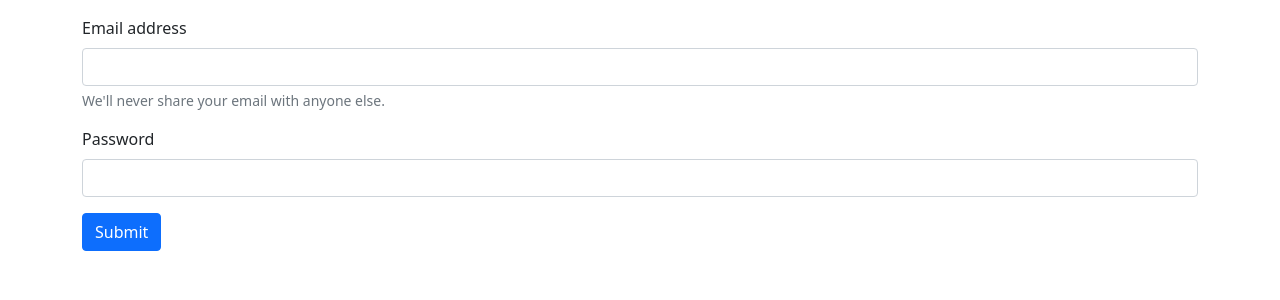
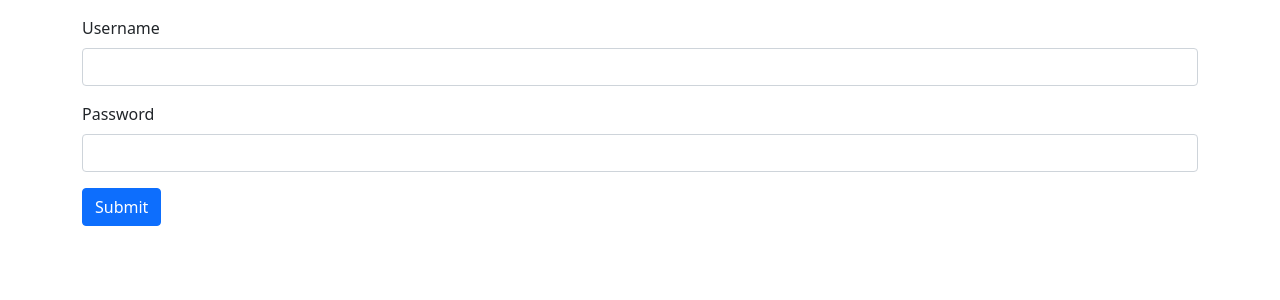
Before and after one commit to Rishu2000/adaptReadyAss, a React (Create React App) app in the folder client/: page / in a window 1280 px wide. Shown: the top 300 px of the page. Built offline with nearby package versions, Linux system fonts and the light colour scheme.

Commit message:
Coorected login form.

```diff
--- a/client/src/components/forms/LoginForm.js
+++ b/client/src/components/forms/LoginForm.js
@@ -25,11 +25,10 @@ const handleSubmit = async (e) => {
             )}
             <form onSubmit={handleSubmit}>
                 <div className="mb-3">
-                    <label className="form-label">Email address</label>
+                    <label className="form-label">Username</label>
                     <input type="text" className="form-control"
                         onChange={(e) => setUsername(e.target.value)}
-                        id="exampleInputEmail1" aria-describedby="emailHelp"/>
-                    <div id="emailHelp" className="form-text">We'll never share your email with anyone else.</div>
+                        id="exampleInputUsername1" aria-describedby="UsernameHelp"/>
                 </div>
                 <div className="mb-3">
                     <label className="form-label">Password</label>
```
